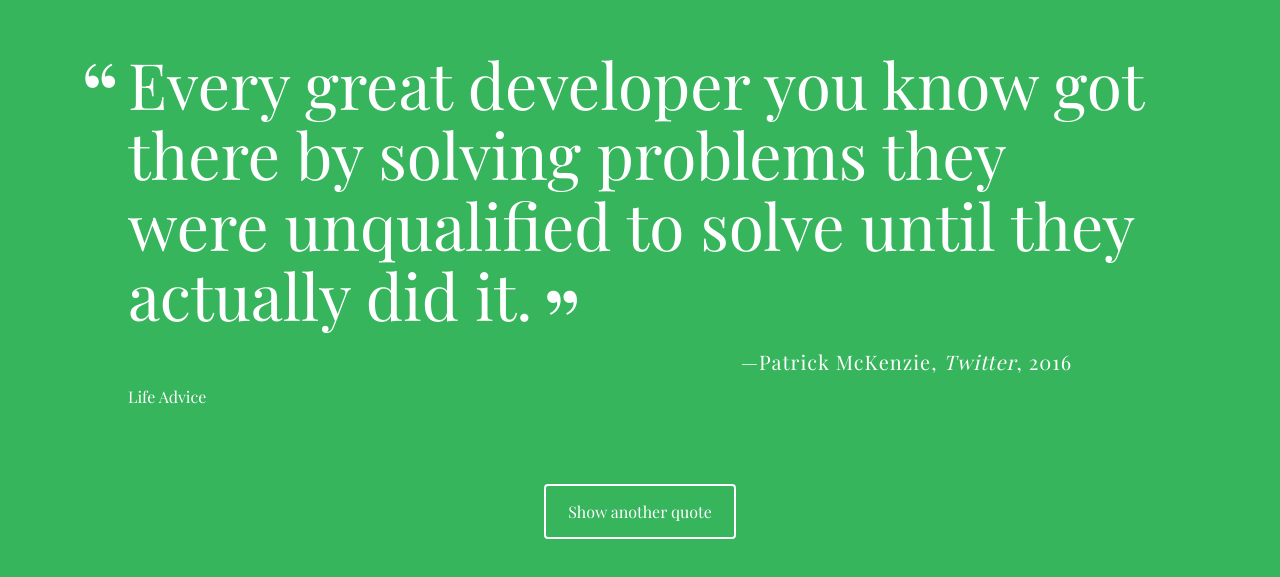
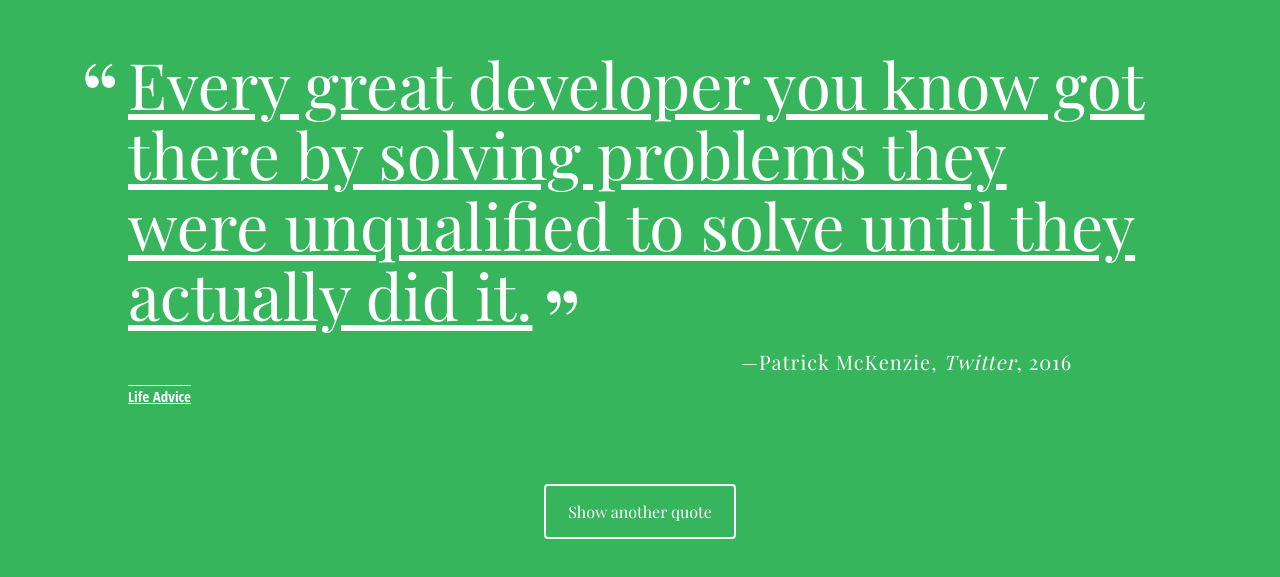
Before and after one commit to joshbains/techdegree-project-1, a plain HTML site: page index.html in a window 1280 px wide. Shown: the part 111-688 px from the top of the page. Drawn offline with nearby package versions, Linux system fonts and the light colour scheme; a web font is replaced by a local one.

Commit message:
added small css styling

```diff
--- a/css/styles.css
+++ b/css/styles.css
@@ -14,13 +14,13 @@ body {
   width: 80%;
   line-height: .5;
 }
-
 .quote {
   font-size: 4rem;
   font-weight: 400;
   line-height: 1.1;
   position: relative;
   margin: 0;
+  text-decoration: underline;
 }
 
 .quote:before, .quote:after {
@@ -68,6 +68,11 @@ body {
   font-style: normal;
 }
 
+.tag {
+  font-family: 'Open Sans Condensed', sans-serif;
+  font-size: 15px; color: white;
+  text-decoration: underline overline;
+}
 #loadQuote {
   position: fixed;
   width: 12em;
```
